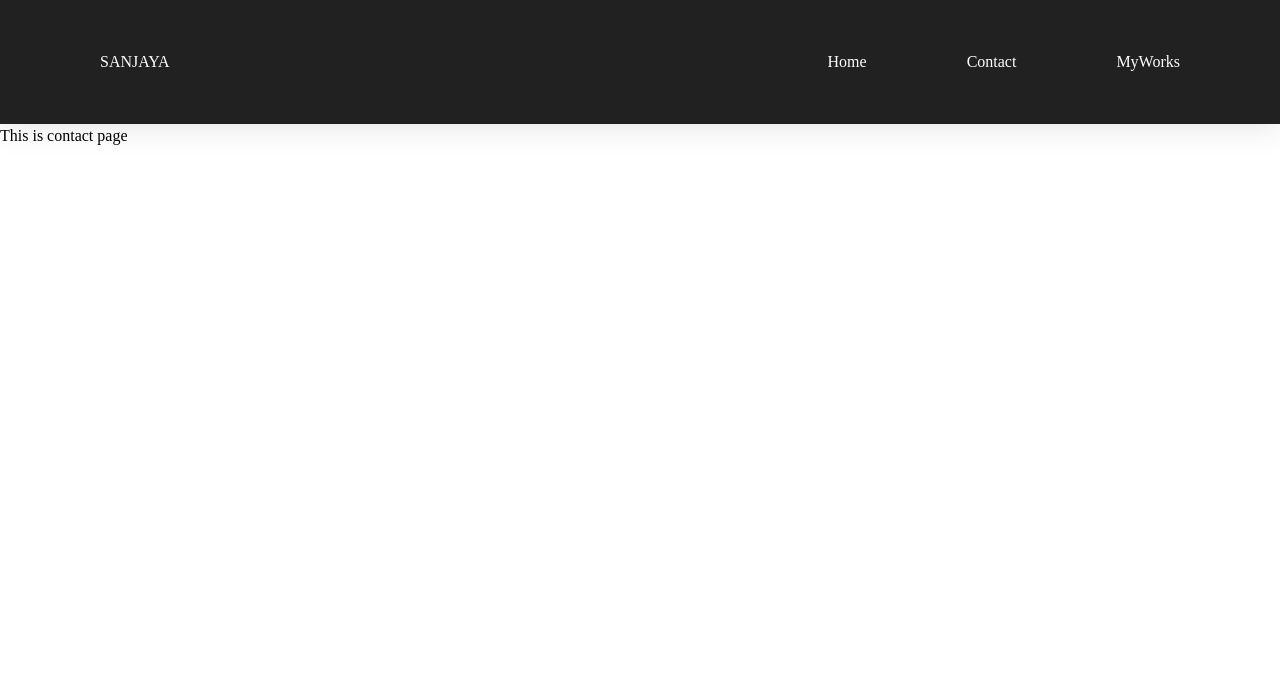
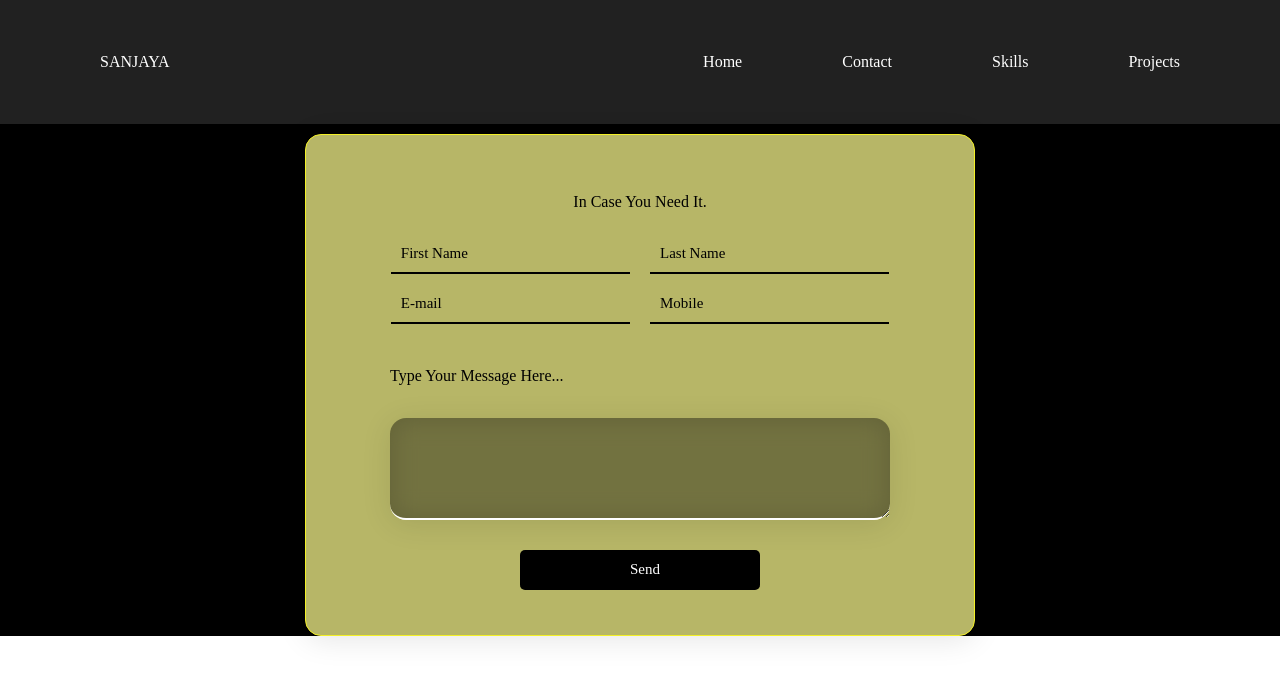
Before and after one commit to sanjayaniroula11/Portfolio-Practice, a React (Vite) app in the folder SANJAYA/: page /contact in a window 1280 px wide. Shown: the top 678 px of the page. Built offline with nearby package versions, Linux system fonts and the light colour scheme.

Commit message:
new sections added

```diff
--- a/SANJAYA/src/App.jsx
+++ b/SANJAYA/src/App.jsx
@@ -1,7 +1,7 @@
 import { useState } from "react";
 import Navbar from "./components/Navbar";
 import Hero from "./components/Hero";
-// import MyWorks from "./components/MyWorks";
+import MyWorks from "./components/MyWorks";
 import Contact from "./components/Contact";
 import { createBrowserRouter, RouterProvider } from "react-router-dom";
 
--- a/SANJAYA/src/components/Contact.jsx
+++ b/SANJAYA/src/components/Contact.jsx
@@ -2,7 +2,20 @@ import React from 'react'
 
 function Contact() {
   return (
-    <div className='text-5xl'>This is contact page</div>
+    <div class="contact-container">
+        <form >
+            <h1 className='font-bold text-3xl'>In Case You Need It.</h1>
+
+            <input type="text" id="firstname" placeholder="First Name" required></input>
+            <input type="text" id="lastname" placeholder="Last Name" required></input>
+            <input type="email"  id="email" placeholder="E-mail" required></input>
+            <input type="text"  id="mobile" placeholder="Mobile" required></input>
+            <h4 className='font-bold text-2xl'>Type Your Message Here...</h4>
+            <textarea required></textarea>
+            <input type="submit" value="Send" id="button"></input>
+
+        </form>
+    </div>
   )
 }
 
--- a/SANJAYA/src/components/Hero.jsx
+++ b/SANJAYA/src/components/Hero.jsx
@@ -13,22 +13,8 @@ function Hero() {
         <h3 className="font-bold my-name">I'M SANJAYA NIROULA </h3>
         <h3 className="font-bold frontend-text">FRONTEND DEVELOPER</h3>
       </div>
-      <div className="project-section psec1">
-        <div className="project">
-          {" "}
-          <MyWorks />{" "}
-        </div>
-        <div className="project">
-          {" "}
-          <MyWorks />{" "}
-        </div>
-      </div>
-      <div className="project-section psec2">
-        <div className="project">
-          {" "}
-          <MyWorks />{" "}
-        </div>
-      </div>
+
+      <MyWorks />
     </div>
   );
 }
--- a/SANJAYA/src/components/MyWorks.jsx
+++ b/SANJAYA/src/components/MyWorks.jsx
@@ -1,15 +1,25 @@
 import React from 'react'
+import OneProject from './OneProject'
 
 function MyWorks() {
-  return (
-    <div className='works-main'>
-         <div className="service-box">
-                <img src="https://images.pexels.com/photos/228094/pexels-photo-228094.jpeg?auto=compress&cs=tinysrgb&w=600" className='car-image' alt=""></img>
-                <h2 className='font-black'>C-RENT</h2>
-                <p className='font-normal'>A website through which you can rent cars in nepal.</p>
-                <button className='view-btn'>View Project</button>
-            </div>
+  return (<>
+    <div className="project-section psec1">
+    <div className="project">
+      {" "}
+      <OneProject />{" "}
     </div>
+    <div className="project">
+      {" "}
+      <OneProject />{" "}
+    </div>
+  </div>
+  <div className="project-section psec2">
+    <div className="project">
+      {" "}
+      <OneProject />{" "}
+    </div>
+  </div>
+  </>
   )
 }
 
--- a/SANJAYA/src/components/Navbar.jsx
+++ b/SANJAYA/src/components/Navbar.jsx
@@ -1,5 +1,5 @@
 import React from "react";
-import { Link } from "react-router-dom";
+import { Link, NavLink } from "react-router-dom";
 
 function Navbar() {
   return (
@@ -10,13 +10,52 @@ function Navbar() {
         </div>
         <ul className="nav-list">
           <li>
-            <Link to="/">Home</Link>
+            <NavLink
+              to="/"
+              className={({ isActive }) =>
+                `block py-2 pr-4 pl-3 duration-200 ${
+                  isActive ? "text-yellow-500" : "text-white"
+                } border-b border-gray-100 hover:bg-gray-50 lg:hover:bg-transparent lg:border-0 hover:text-green-500 lg:p-0`
+              }
+            >
+              Home
+            </NavLink>
           </li>
           <li>
-          <Link to="/contact">Contact</Link>
+          <NavLink
+              to="/contact"
+              className={({ isActive }) =>
+                `block py-2 pr-4 pl-3 duration-200 ${
+                  isActive ? "text-yellow-500" : "text-white"
+                } border-b border-gray-100 hover:bg-gray-50 lg:hover:bg-transparent lg:border-0 hover:text-green-500 lg:p-0`
+              }
+            >
+              Contact
+            </NavLink>
           </li>
           <li>
-          <Link to="/works">MyWorks</Link>
+          <NavLink
+              to="/skills"
+              className={({ isActive }) =>
+                `block py-2 pr-4 pl-3 duration-200 ${
+                  isActive ? "text-yellow-400" : "text-white"
+                } border-b border-gray-100 hover:bg-gray-50 lg:hover:bg-transparent lg:border-0 hover:text-green-500 lg:p-0`
+              }
+            >
+              Skills
+            </NavLink>
+          </li>
+          <li>
+          <NavLink
+              to="/projects"
+              className={({ isActive }) =>
+                `block py-2 pr-4 pl-3 duration-200 ${
+                  isActive ? "text-yellow-400" : "text-white"
+                } border-b border-gray-100 hover:bg-gray-50 lg:hover:bg-transparent lg:border-0 hover:text-green-500 lg:p-0`
+              }
+            >
+              Projects
+            </NavLink>
           </li>
         </ul>
       </nav>
--- /dev/null
+++ b/SANJAYA/src/components/OneProject.jsx
@@ -0,0 +1,16 @@
+import React from 'react'
+
+function OneProject() {
+  return (
+    <div className='works-main'>
+    <div className="service-box">
+           <img src="https://images.pexels.com/photos/228094/pexels-photo-228094.jpeg?auto=compress&cs=tinysrgb&w=600" className='car-image' alt=""></img>
+           <h2 className='font-black'>C-RENT</h2>
+           <p className='font-normal'>A website through which you can rent cars in nepal.</p>
+           <button className='view-btn'>View Project</button>
+       </div>
+</div>
+  )
+}
+
+export default OneProject
--- /dev/null
+++ b/SANJAYA/src/components/Skills.jsx
@@ -0,0 +1,43 @@
+import React from 'react'
+
+function Skills() {
+  return (
+    <div class="skills">
+    <h2 className='font-bold text-yellow-300'>Consider These My Areas Of Strength</h2>
+    <div class="skills-gallery">
+        <div class="skill">
+            <img src="https://abrudz.github.io/logos/JS.svg" alt=""></img>
+        </div>
+        <div class="skill">
+            <img src="https://seeklogo.com/images/R/react-logo-7B3CE81517-seeklogo.com.png" alt=""></img>
+        </div>
+        <div class="skill">
+            <img src="https://seeklogo.com/images/C/css-3-logo-023C1A7171-seeklogo.com.png" alt=""></img>
+        </div>
+        <div class="skill">
+            <img src="https://seeklogo.com/images/T/tailwind-css-logo-5AD4175897-seeklogo.com.png" alt=""></img>
+        </div>
+        <div class="skill">
+            <img src="https://seeklogo.com/images/B/bootstrap-logo-3C30FB2A16-seeklogo.com.png" alt=""></img>
+        </div>
+        <div class="skill">
+            <img src="https://seeklogo.com/images/C/c-programming-language-logo-9B32D017B1-seeklogo.com.png" alt=""></img>
+        </div>
+        <div class="skill">
+            <img src="https://seeklogo.com/images/H/html5-without-wordmark-color-logo-14D252D878-seeklogo.com.png" alt=""></img>
+        </div>
+        <div class="skill">
+            <img src="https://seeklogo.com/images/C/c-logo-43CE78FF9C-seeklogo.com.png" alt=""></img>
+        </div>
+        <div class="skill">
+            <img src="https://seeklogo.com/images/G/github-logo-5F384D0265-seeklogo.com.png" alt=""></img>
+        </div>
+        <div class="skill">
+            <img src="https://seeklogo.com/images/G/git-logo-CD8D6F1C09-seeklogo.com.png" alt=""></img>
+        </div>
+    </div>
+    </div>
+  )
+}
+
+export default Skills
--- a/SANJAYA/src/index.css
+++ b/SANJAYA/src/index.css
@@ -117,3 +117,147 @@ nav {
 .hero-section{
     background-color: black;
 }
+/*////////////////CONTACT SECTION////////////////////////////////////////////////////////////////////////////////////////////////////*/
+
+
+.contact-container {
+    /* background: rgba(0, 0, 0, 0.9);
+    box-shadow: 0 4px 30px rgba(0, 0, 0, 0.9);
+    backdrop-filter: blur(13.1px);
+    -webkit-backdrop-filter: blur(13.1px); */
+
+
+    max-height: 100vh;
+    background-color: black;
+    display: flex;
+    align-items: center;
+    justify-content: center;
+}
+
+.contact-container form {
+
+    padding: 35px;
+    width: 670px;
+    display: flex;
+    justify-content: center;
+    box-shadow: 20px 20px 50px rgba(0, 0, 0, 0.5);
+    border-radius: 15px;
+    flex-wrap: wrap;
+    margin-top: 10px;
+
+
+    background: rgba(224, 223, 126, 0.821);
+    border-radius: 16px;
+    box-shadow: 0 4px 30px rgba(0, 0, 0, 0.1);
+    backdrop-filter: blur(13.1px);
+    -webkit-backdrop-filter: blur(13.1px);
+    border: 1px solid rgba(243, 240, 38, 1);
+
+
+}
+
+.contact-container form h1 {
+    margin: 20px 0;
+    width: 500px;
+    text-align: center
+}
+
+.contact-container form input {
+    width: 40%;
+    height: 40px;
+    padding-left: 10px;
+    outline: none;
+    border: none;
+    font-size: 15px;
+    margin-bottom: 10px;
+    background: none;
+    border-bottom: 2px solid black;
+}
+
+.contact-container form input::placeholder {
+    color: black;
+}
+
+.contact-container form #lastname,
+.contact-container form #mobile {
+    margin-left: 20px;
+}
+
+.contact-container form h4 {
+    width: 500px;
+    margin: 30px;
+    align-items: center;
+}
+
+.contact-container form textarea {
+    /* From https://css.glass */
+    background: rgba(0, 0, 0, 0.47);
+    border-radius: 16px;
+    box-shadow: 0 4px 30px rgba(0, 0, 0, 0.1);
+    backdrop-filter: blur(13.1px);
+    -webkit-backdrop-filter: blur(13.1px);
+    border: 1px solid rgba(0, 0, 0, 1);
+
+
+
+
+    border: none;
+    border-bottom: 2px solid #fff;
+    font-size: 20px;
+    padding: 20px;
+    outline: none;
+    min-width: 500px;
+    max-width: 500px;
+    min-height: 80px;
+}
+
+.contact-container form #button{
+    background-color: black;
+    color: white;
+    border-radius: 5px;
+    margin-top: 30px;
+}
+
+.contact-container form #button:hover{
+    background-color: purple;
+    color: white;
+    transition: ease-in-out 0.3s;
+    margin-top: 23px;
+    /* font-weight: 600; */
+
+}
+
+/* //////////////////////////////////////////////////////////////////////////////////*/
+
+
+.skill{
+    height: 100px;
+    width: 100px;
+    background: transparent;
+    display: flex;
+    align-items: center;
+}
+.skill img{
+    width: 100%;
+}
+.skills-gallery{
+    display: flex;
+    align-items: center;
+    flex-wrap: wrap;
+    gap: 50px;
+    justify-content: center;
+    margin-top: 50px;
+    padding: 0 20%;
+}
+.skills{
+    display: flex;
+    flex-direction: column;
+    align-items: center;
+    gap: 30px;
+    padding: 50px;
+    background-color: rgb(0, 0, 0);
+    height: 100vh;
+}
+.skills h2{
+    font-size: 2.5rem;
+}
```
Also changed, not shown: SANJAYA/src/main.jsx (+10 -0 lines).
